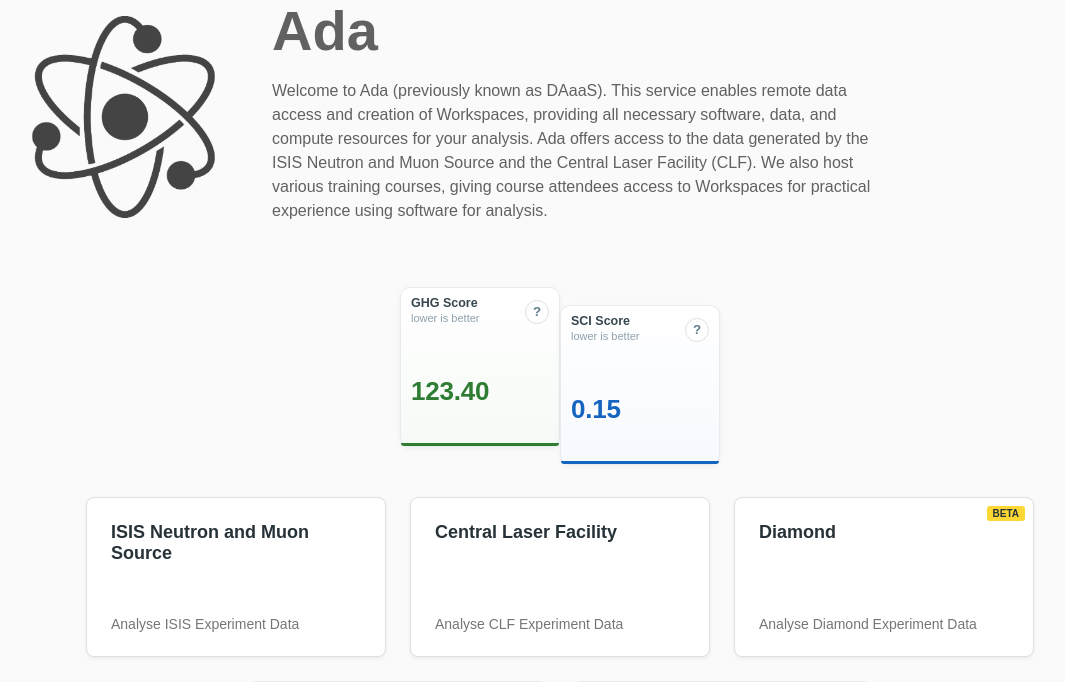
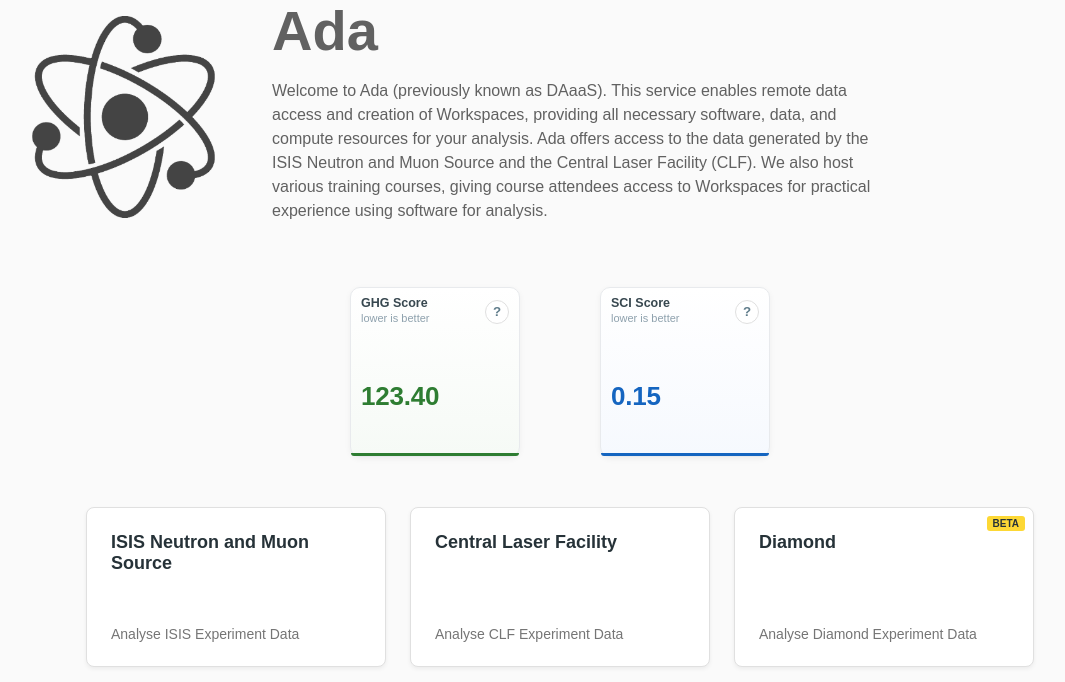
Before and after one commit to prodmodfour/Ada_Carbon_Monitoring_Implementation_Documentation, a Django app: page / in a window 1280 px wide. Shown: the part 114-796 px from the top of the page, without its empty margins (80-1145 px from the left). Run offline with Django 4.2, Linux system fonts and the light colour scheme.

Commit message:
Fixed score card alignment issue

```diff
--- a/source/main/static/css/style.css
+++ b/source/main/static/css/style.css
@@ -686,3 +686,31 @@
 @media (min-width: 1100px) {
   .card-grid { grid-template-columns: repeat(3, 1fr); }
 }
+
+/* Aligned, close-together metric pair (GHG + SCI) */
+.home-metrics{
+  --metric-size: 170px;                 /* tweak 160–180 to taste */
+  display: grid;
+  grid-template-columns: repeat(2, var(--metric-size));
+  grid-auto-rows: var(--metric-size);
+  gap: 80px;
+  justify-content: center;              /* center under the hero */
+  align-items: start;                    /* align card tops */
+  margin-bottom: 18px;
+}
+
+.home-metrics .metric{
+  width: var(--metric-size);
+  height: var(--metric-size);
+  margin: 0;                            /* kill stray margins */
+  align-self: start;                    /* prevent baseline wobble */
+  display: flex;                        /* keep your existing internals */
+  flex-direction: column;
+  position: relative;
+  overflow: visible;                    /* popovers can escape */
+}
+
+/* keep header/number spacing consistent inside each card */
+.home-metrics .sci-head{ margin: 0 0 2px; align-items: flex-end; }
+.home-metrics .sci-value-wrap{ display:flex; align-items:center; min-height: 86px; }
+.home-metrics .sci-help-btn{ width: 24px; height: 24px; }
```
